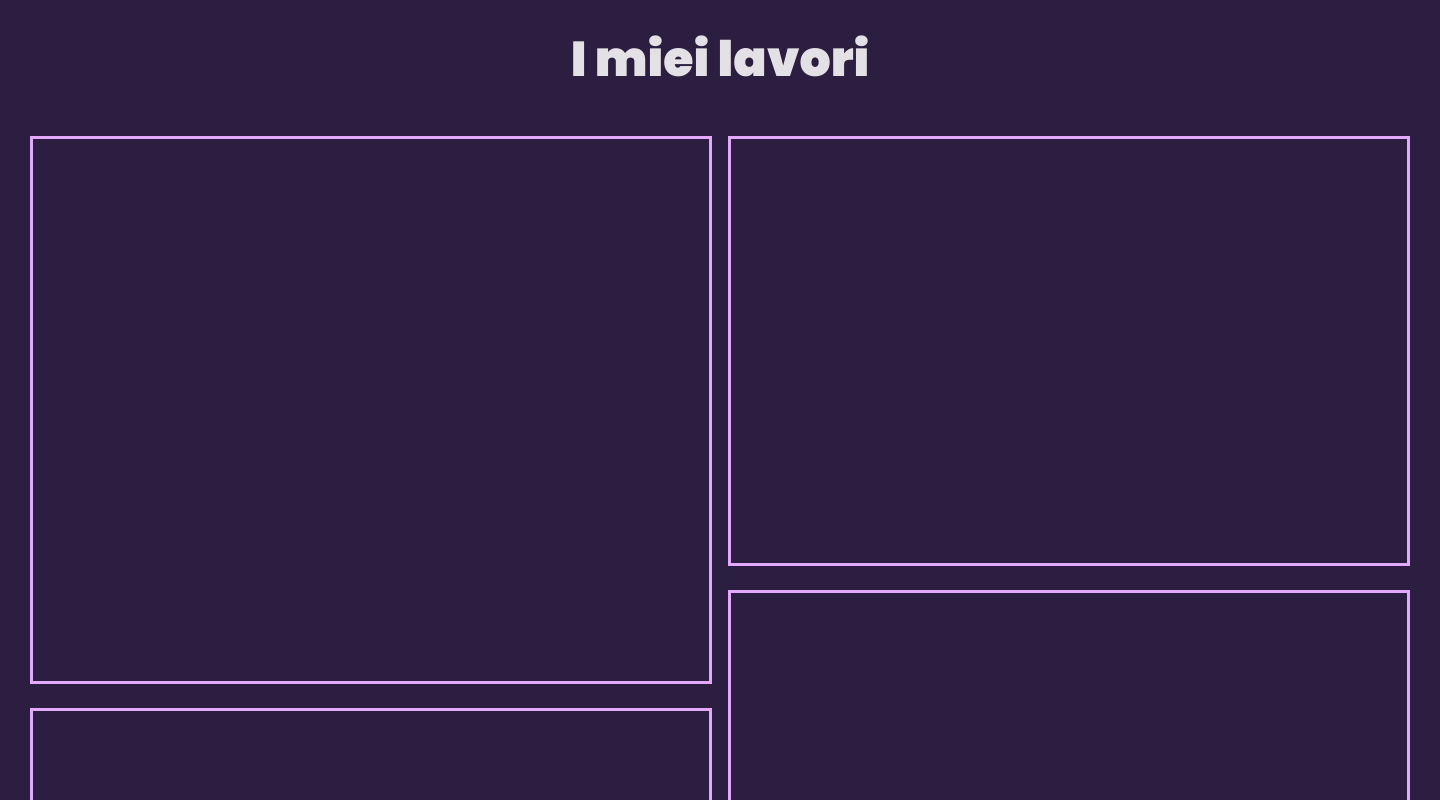
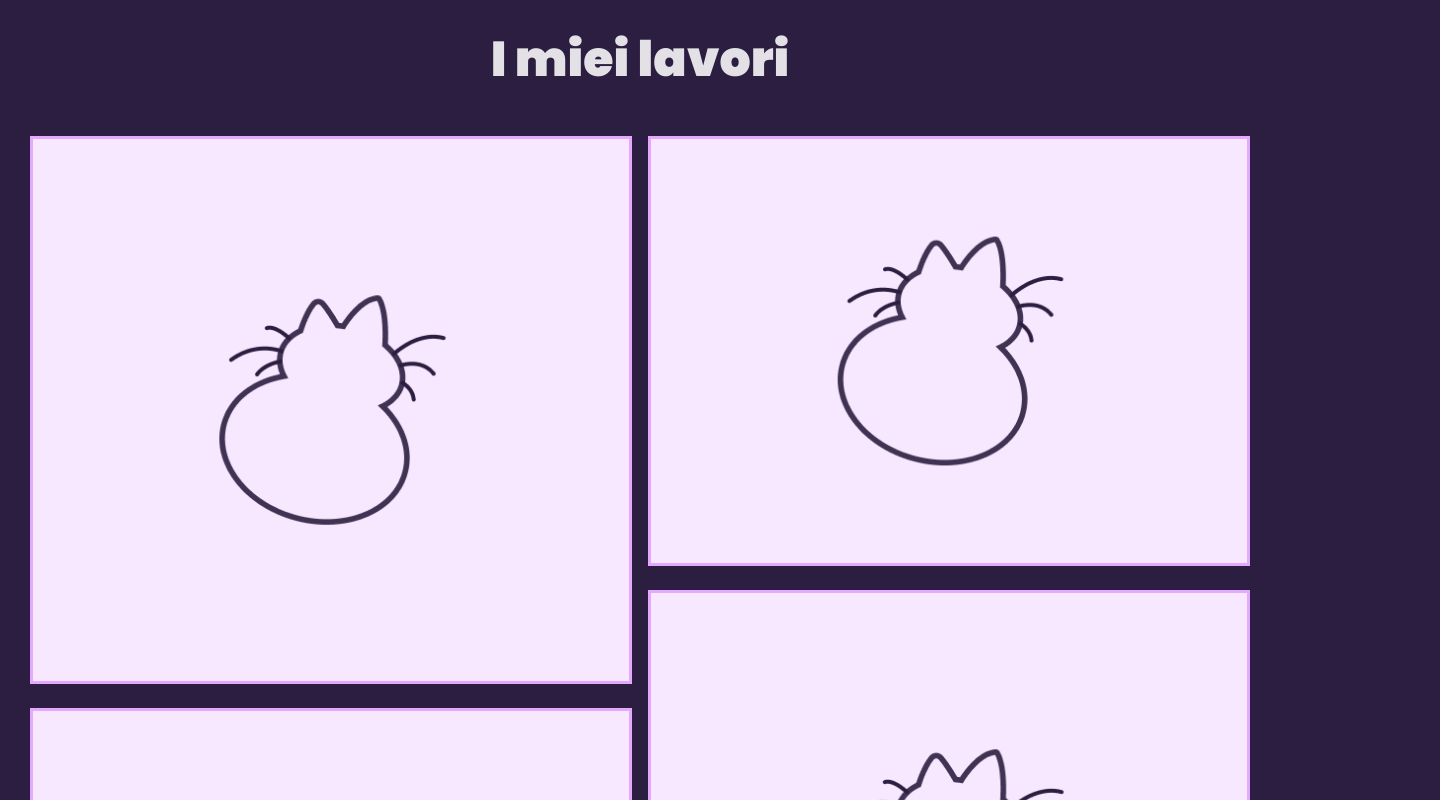
Before and after one commit to erminiaspada/erminiaspada.github.io, a plain HTML site: page index.html in a window 1280 px wide. Shown: the part 920-1720 px from the top of the page, 1440 px wide, since content can reach past the window. Drawn offline with Linux system fonts and the light colour scheme.

Commit message:
:recycle: Arrange the Cards section

```diff
--- a/index.css
+++ b/index.css
@@ -321,17 +321,19 @@ a {
 }
 
 .card {
-  display: flex;
-  flex-direction: column;
-  justify-content: flex-end;
   align-items: center;
   align-self: stretch;
-  padding: 16px;
   gap: 10px;
 }
 
 .card h5 {
   margin: 0;
+}
+
+.card img {
+  width: 100%;
+  height: 100%;
+  object-fit: cover;
 }
 
 .card:hover {
@@ -347,18 +349,18 @@ a {
 }
 
 .card--long {
-  width: 682px;
   height: 548px;
   border: 3px solid var(--nebulosa);
 }
 
 .card--short {
-  width: 682px;
   height: 430px;
   border: 3px solid var(--nebulosa);
 }
 
 .card-title-container {
+  position: relative;
+  bottom: 108px;
   display: flex;
   flex-direction: column;
   justify-content: center;
@@ -366,6 +368,7 @@ a {
   gap: 12px;
   align-self: stretch;
   padding: 16px;
+  margin: 16px;
   background-color: var(--milky-way);
   box-sizing: border-box;
   opacity: 0;
@@ -409,6 +412,7 @@ a {
   display: flex;
   flex-direction: column;
   align-items: flex-start;
+  width: 100%;
   gap: 24px;
 }
 
--- a/index.html
+++ b/index.html
@@ -41,13 +41,13 @@
                     <div class="container-cards-row">
                         <div class="container-cards-column">
                             <a class="card card--long" href="">
-                                <!--<img src="assets/long_card_placeholder.png" alt="Project Image">-->
+                                <img src="assets/long_card_placeholder.png" alt="Project Image">
                                 <div class="card-title-container">
                                     <h5>Title goes here</h5>
                                 </div>
                             </a>
                             <a class="card card--short" href="">
-                                <!--<img src="assets/short_card_placeholder.png" alt="Project Image">-->
+                                <img src="assets/short_card_placeholder.png" alt="Project Image">
                                 <div class="card-title-container">
                                     <h5>Title goes here</h5>
                                 </div>
@@ -55,13 +55,13 @@
                         </div>
                         <div class="container-cards-column">
                             <a class="card card--short" href="">
-                                <!--<img src="assets/short_card_placeholder.png" alt="Project Image">-->
+                                <img src="assets/short_card_placeholder.png" alt="Project Image">
                                 <div class="card-title-container">
                                     <h5>Title goes here</h5>
                                 </div>
                             </a>
                             <a class="card card--long" href="">
-                                <!--<img src="assets/long_card_placeholder.png" alt="Project Image">-->
+                                <img src="assets/long_card_placeholder.png" alt="Project Image">
                                 <div class="card-title-container">
                                     <h5>Title goes here</h5>
                                 </div>
```
